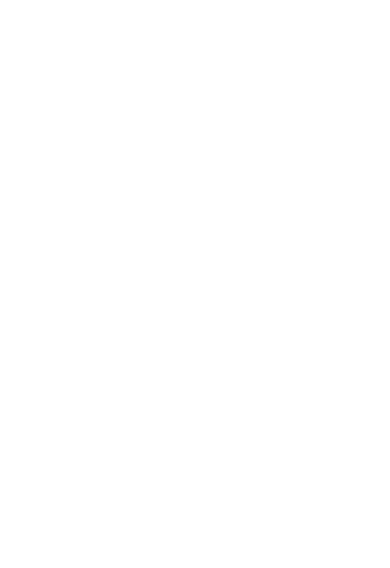
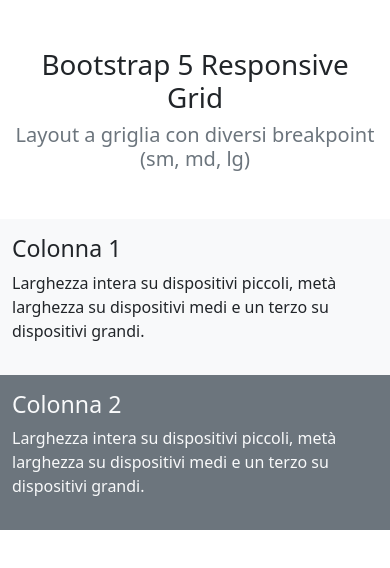
Before and after one commit to simone-sampino/htmlcss-bootstrap-layout, a plain HTML site: page index.html in a window 390 px wide. Drawn offline with nearby package versions, Linux system fonts and the light colour scheme.

Commit message:
Add responsive grid layout with Bootstrap components

```diff
--- a/index.html
+++ b/index.html
@@ -10,6 +10,26 @@
 </head>
 
 <body>
+    <div class="container">
+        <div class="text-center my-5">
+            <h1>Bootstrap 5 Responsive Grid</h1>
+            <h2 class="fs-5 fw-light text-secondary">Layout a griglia con diversi breakpoint (sm, md, lg)</h2>
+        </div>
+
+        <div class="row mb-4">
+            <div class="col-12 col-md-6 col-lg-4 bg-light py-3">
+                <h3>Colonna 1</h3>
+                <p>Larghezza intera su dispositivi piccoli, metà larghezza su dispositivi
+                    medi e un terzo su dispositivi grandi.</p>
+            </div>
+            <div class="col-12 col-md-6 col-lg-8 bg-secondary py-3 text-light">
+                <h3>Colonna 2</h3>
+                <p>Larghezza intera su dispositivi piccoli, metà larghezza su dispositivi
+                    medi e un terzo su dispositivi grandi.</p>
+            </div>
+        </div>
+    </div>
+
 
 </body>
 
```
